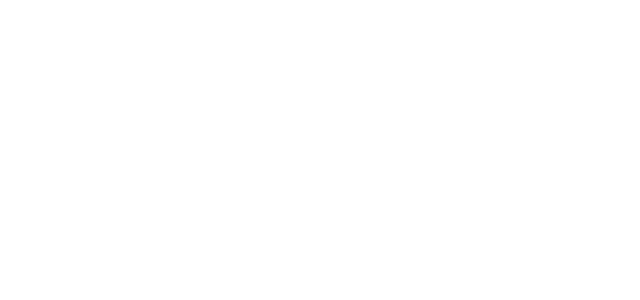
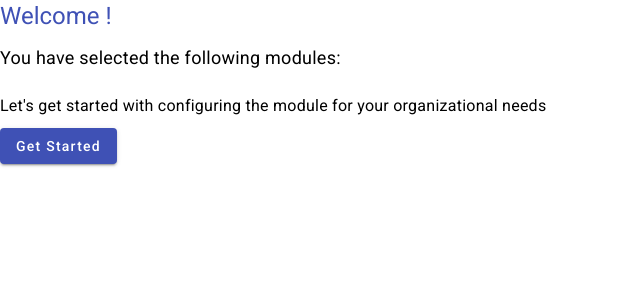
Before and after one commit to AnsukSinhaRoy/Synchro-SPHERE-public, an Angular app: page /welcome in a window 1280 px wide. Before the commit this address led to /. Shown: the top 300 px of the page, without its empty margins (0-640 px from the left). Built offline with nearby package versions, Linux system fonts and the light colour scheme.

Commit message:
landing page and welcome page - update 2

```diff
--- a/src/app/app.component.ts
+++ b/src/app/app.component.ts
@@ -12,7 +12,3 @@
 export class AppComponent {
   title = 'Synchro-SPHERE';
 }
-export interface ERPModule {
-  name: string;
-  checked: boolean;
-}
--- a/src/app/landing-page components/welcome-page/welcome-page.component.css
+++ b/src/app/landing-page components/welcome-page/welcome-page.component.css
@@ -0,0 +1,19 @@
+.welcome-header {
+    color: #3f51b5;
+    font-size: 24px;
+  }
+
+  .module-selection {
+    color: #000;
+    font-size: 18px;
+  }
+
+  .config-instruction {
+    color: #000;
+    font-size: 16px;
+  }
+
+  .get-started-button {
+    background-color: #3f51b5;
+    color: #fff;
+  }
--- a/src/app/landing-page components/welcome-page/welcome-page.component.html
+++ b/src/app/landing-page components/welcome-page/welcome-page.component.html
@@ -1 +1,7 @@
-<p>welcome-page works!</p>
+<h1 class="welcome-header">Welcome {{ organizationName }}!</h1>
+<p class="module-selection">You have selected the following modules:</p>
+<mat-list>
+  <mat-list-item *ngFor="let module of modules">{{ module.name }}</mat-list-item>
+</mat-list>
+<p class="config-instruction">Let's get started with configuring the module for your organizational needs</p>
+<button mat-raised-button color="primary" routerLink="/configure" class="get-started-button">Get Started</button>
--- a/src/app/landing-page components/welcome-page/welcome-page.component.ts
+++ b/src/app/landing-page components/welcome-page/welcome-page.component.ts
@@ -1,12 +1,23 @@
 import { Component } from '@angular/core';
+import { LandingPageDataService } from '../../services/landing-page-data.service';
+import { ERPModule } from '../../landing-page/erpmodule.interface';
+import { NgFor } from '@angular/common';
+import {MatListModule} from '@angular/material/list';
+import { MatButtonModule } from '@angular/material/button';
 
 @Component({
   selector: 'app-welcome-page',
   standalone: true,
-  imports: [],
+  imports: [NgFor, MatListModule, MatButtonModule ],
   templateUrl: './welcome-page.component.html',
   styleUrl: './welcome-page.component.css'
 })
 export class WelcomePageComponent {
+  organizationName: string = '';
+  modules: ERPModule[] = [];
 
+  constructor(private dataService: LandingPageDataService) {
+    this.organizationName = this.dataService.getOrganizationName();
+    this.modules = this.dataService.getModules().filter(module => module.checked);
+  }
 }
--- /dev/null
+++ b/src/app/landing-page/erpmodule.interface.ts
@@ -0,0 +1,4 @@
+export interface ERPModule {
+    name: string;
+    checked: boolean;
+  }
--- a/src/app/landing-page/landing-page.component.ts
+++ b/src/app/landing-page/landing-page.component.ts
@@ -6,11 +6,10 @@
 import { MatButtonModule } from '@angular/material/button';
 import { MatFormField, MatLabel } from '@angular/material/form-field';
 import { MatInputModule } from '@angular/material/input';
+import { ERPModule } from './erpmodule.interface';
+import { LandingPageDataService } from '../services/landing-page-data.service';
+import { Router } from '@angular/router';
 
-export interface ERPModule {
-  name: string;
-  checked: boolean;
-}
 
 @Component({
   selector: 'app-landing-page',
@@ -20,8 +19,9 @@
   styleUrl: './landing-page.component.css'
 })
 export class LandingPageComponent {
+
   organizationName: string = '';
-  constructor(private snackBar: MatSnackBar
+  constructor(private snackBar: MatSnackBar,private _dataservice: LandingPageDataService, private router: Router
   ) {
     // ...
   }
@@ -49,16 +49,19 @@
   confirm() {
     if (!this.organizationName) {
       this.snackBar.open('Please enter the organization name', 'OK', {
-        duration: 5000,
+        duration: 3500,
       });
     } else if (this.modules.every(module => !module.checked)) {
       this.snackBar.open('Select some component', 'Add All', {
-        duration: 5000,
+        duration: 3500,
       }).onAction().subscribe(() => {
         this.setAll(true);
       });
     } else {
-      console.log(this.modules);
+      this._dataservice.setOrganizationName(this.organizationName);
+    this._dataservice.setModules(this.modules);
+
+    this.router.navigate(['/welcome']);
     }
   }
 }
--- a/src/app/services/landing-page-data.service.ts
+++ b/src/app/services/landing-page-data.service.ts
@@ -1,9 +1,28 @@
 import { Injectable } from '@angular/core';
+import { ERPModule } from '../landing-page/erpmodule.interface';
 
 @Injectable({
   providedIn: 'root'
 })
 export class LandingPageDataService {
+  organizationName: string = '';
+  modules: ERPModule[] = [];
 
   constructor() { }
+
+  setOrganizationName(name: string) {
+    this.organizationName = name;
+  }
+
+  setModules(modules: ERPModule[]) {
+    this.modules = modules;
+  }
+
+  getOrganizationName() {
+    return this.organizationName;
+  }
+
+  getModules() {
+    return this.modules;
+  }
 }
```
Also changed, not shown: src/app/app.routes.ts (+12 -4 lines), src/app/configure-page/configure-page.component.ts (+6 -4 lines).
